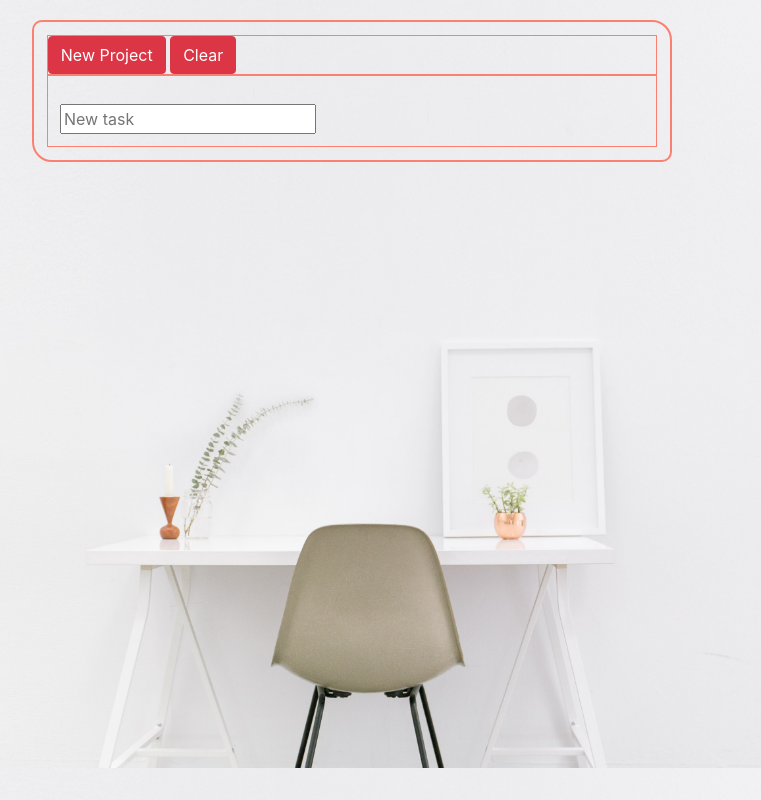
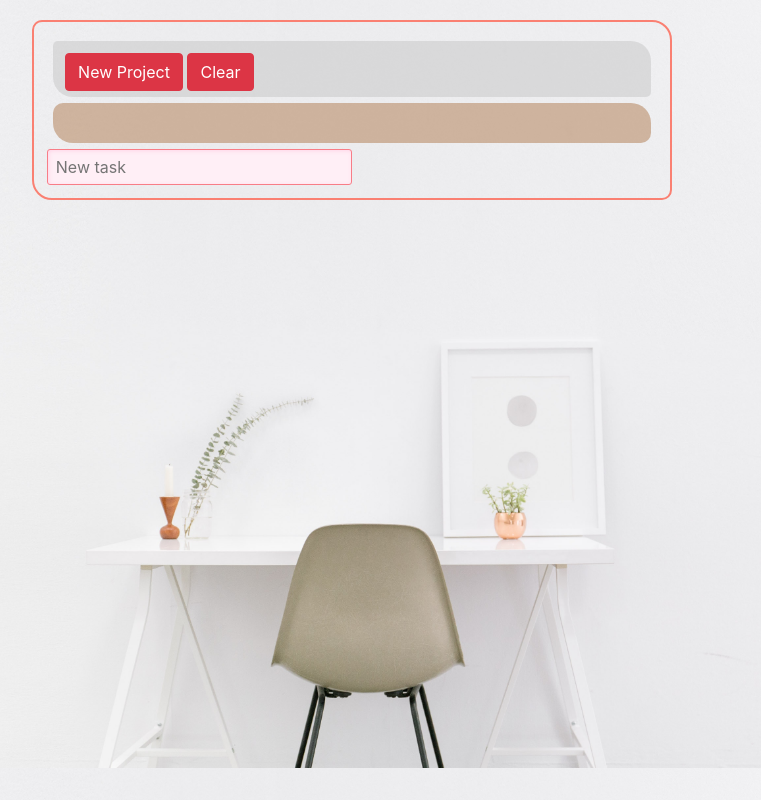
Before and after one commit to samgaco/todolist, a website built with webpack: page dist/index.html in a window 1280 px wide. Shown: the whole page, without its empty margins (218-979 px from the left). Built offline with nearby package versions, Linux system fonts and the light colour scheme.

Commit message:
styling changes

```diff
--- a/src/styles.css
+++ b/src/styles.css
@@ -1,16 +1,20 @@
 /* Project Related Styles */
 
-.new-project-form{
+.new-project-form {
   display: none;
 }
 
-.projects{
-  border: 1px solid salmon;
+.projects {
+  height: 3.5rem;
+  padding: 2%;
+  border-radius: 5px 20px;
+  margin: 1%;
+  background: rgb(197, 197, 197, 0.5);
 }
 
 /* Main content */
 
-.todoapp{
+.todoapp {
   width: 50%;
   border: 2px solid salmon;
   border-radius: 10px 20px;
@@ -19,31 +23,59 @@
   top: 20px;
   padding: 1%;
 }
-.content{
-  border: 1px solid salmon;
+.content {
   padding: 2%;
+  border-radius: 10px 20px;
+  margin: 1%;
+  background: rgba(175, 122, 79, 0.5);
 
 }
 
-body{
+body {
   background: url(images/bench.jpg);
   background-size: 90%;
-
 }
 
 /* task list */
 
-.task-list{
+.task-list {
   list-style-type: none;
-  list-style: none;}
+  list-style: none;
+  display: grid;
+  grid-template-columns: 1fr 1fr 1fr;
+}
 
-.li-task{
+.li-task {
   display: flex;
   flex-direction: row;
 }
 
-.task-row{
-display: flex;
-flex-direction: row;
-border: 1px solid black;
+.task-row {
+  display: flex;
+  flex-direction: row;
+  border: 1px solid rgb(109, 109, 109);
+  background: rgb(250, 250, 114);
+  min-height: 6rem;
+  max-width: 10rem;
+  margin: 2%;
+  overflow: hidden;
+
+
 }
+
+/* forms */
+
+.textarea {
+  border-radius: 3px;
+  -webkit-border-radius: 3px;
+  -moz-border-radius: 3px;
+  border: 1px solid rgb(248, 125, 135);
+  outline: none;
+  color: rgb(250, 100, 83);
+  padding: 5px 8px 5px 8px;
+  box-shadow: inset 1px 1px 4px #ffd5e7;
+  -moz-box-shadow: inset 1px 1px 4px #ffd5e7;
+  -webkit-box-shadow: inset 1px 1px 4px #ffd5e7;
+  background: #ffeff6;
+  width: 50%;
+}
```
Also changed, not shown: dist/index.html.
